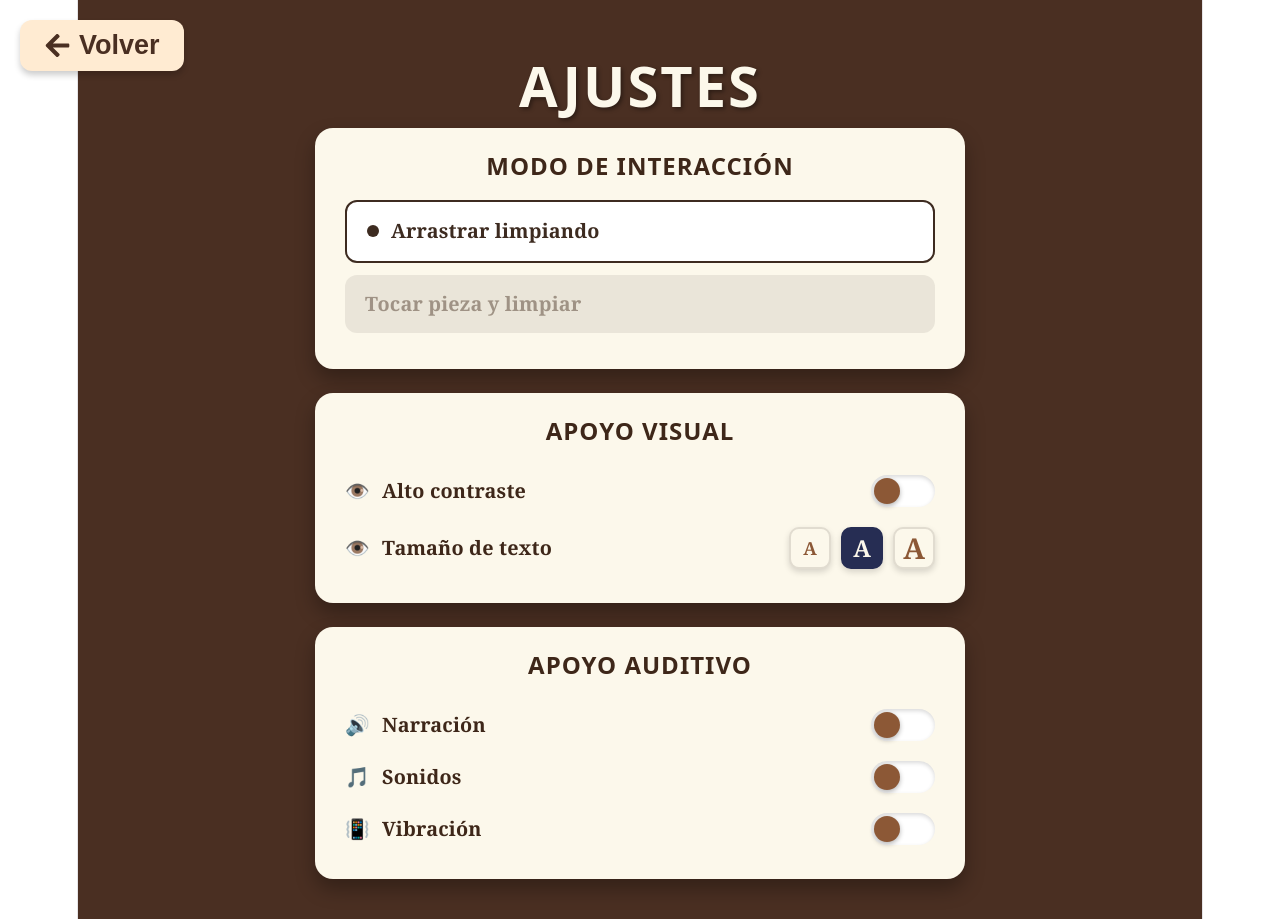
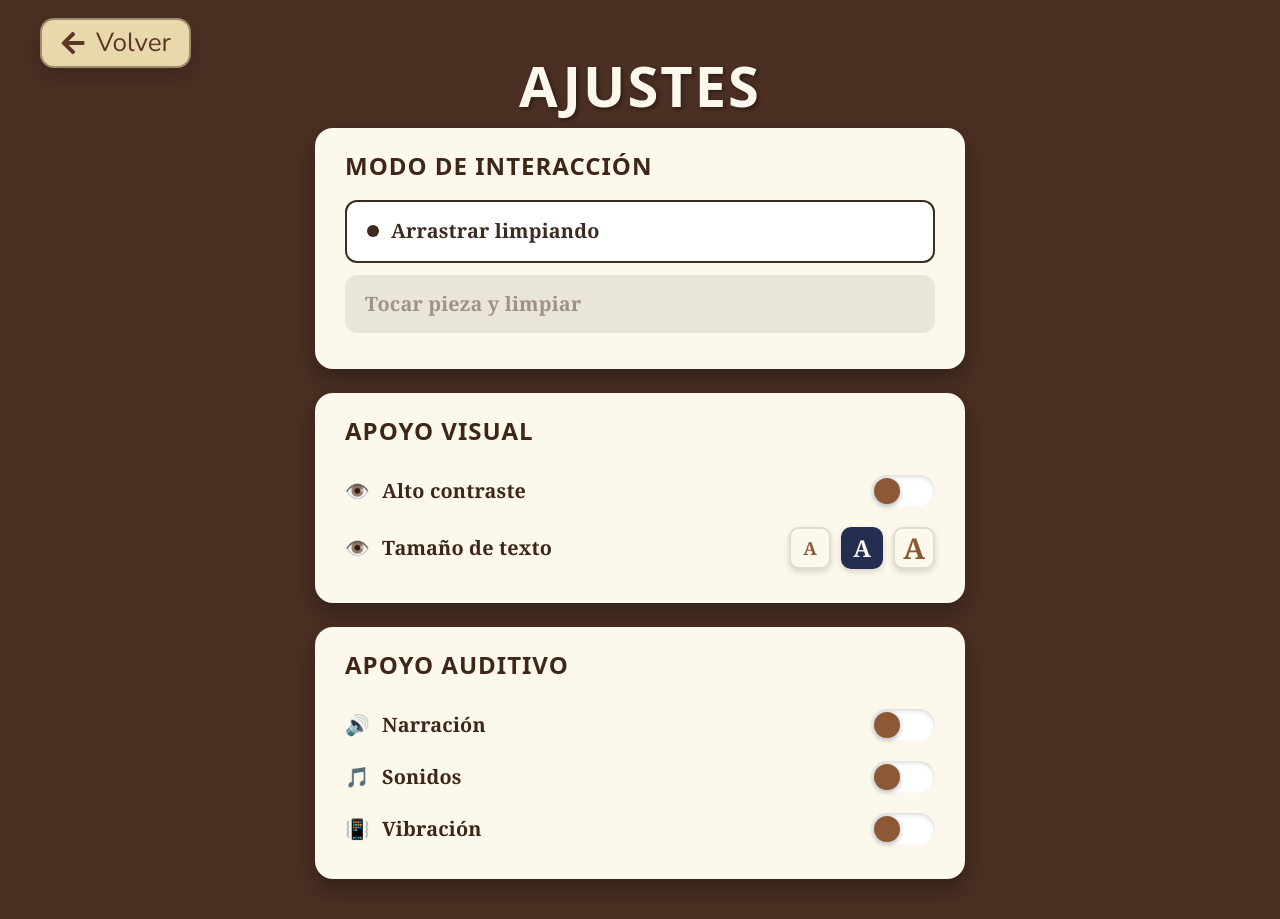
Before and after one commit to agusti03/caminando-web, a React (Vite) app: page /ajustes in a window 1280 px wide. Built offline with nearby package versions, Linux system fonts and the light colour scheme.

Commit message:
Arreglo el botón de volver y lo pongo en todas las páginas, y extiendo el fondo marrón

```diff
--- a/src/index.css
+++ b/src/index.css
@@ -55,15 +55,14 @@ body {
 }
 
 #root {
-  width: 1126px;
-  max-width: 100%;
-  margin: 0 auto;
-  text-align: center;
-  border-inline: 1px solid var(--border);
-  min-height: 100svh;
+#root {
+  width: 100%; /* Cambia de 1126px a 100% */
+  min-height: 100vh; /* Asegura el alto total */
   display: flex;
   flex-direction: column;
   box-sizing: border-box;
+  /* Eliminamos el margin: 0 auto y el border-inline */
+}
 }
 
 h1,
--- a/src/pages/Ajustes.jsx
+++ b/src/pages/Ajustes.jsx
@@ -3,8 +3,13 @@ import { useNavigate } from 'react-router-dom'
 import { FaArrowLeft } from 'react-icons/fa';
 import { useSettings } from '../contexts/SettingsContext';
 
+// CSS
 import './Ajustes.css'; // <--- Importamos tu CSS normal
 import './Coleccion.css';
+
+// Componentes
+
+import BotonVolver from '../components/BotonVolver';
 
 export default function Ajustes() {
     const navigate = useNavigate();
@@ -24,9 +29,7 @@ export default function Ajustes() {
     return (
     <div className="ajustes-screen">
 
-        <button className="btn-volver-top" onClick={() => navigate('/')}>
-                <FaArrowLeft /> Volver
-        </button>
+    <BotonVolver className="btn-volver" onClick={() => navigate(-1)}></BotonVolver>
 
     <h1 className="ajustes-titulo">Ajustes</h1>
 
--- a/src/pages/Coleccion.jsx
+++ b/src/pages/Coleccion.jsx
@@ -15,13 +15,7 @@ function Coleccion() {
   return (
     <div className="escenario-coleccion">
 
-      <BotonVolver className="btn-volver">
-
-      </BotonVolver>
-
-      <button className="btn-volver-top" onClick={() => navigate('/')}>
-        <FaArrowLeft /> Volver
-      </button>
+      <BotonVolver className="btn-volver" onClick={() => navigate(-1)}></BotonVolver>
 
       <TransicionHoja>
         <div className="cuaderno-contenedor">
--- a/src/pages/DetalleGliptodonte.jsx
+++ b/src/pages/DetalleGliptodonte.jsx
@@ -3,7 +3,11 @@ import { useState, useEffect } from 'react';
 import { useNavigate } from 'react-router-dom';
 import { FaArrowLeft } from 'react-icons/fa';
 import './Coleccion.css';
+
+// Componentes
 import TransicionHoja from '../components/TransicionCuaderno';
+import BotonVolver from '../components/BotonVolver'
+
 
 function DetalleGliptodonte() {
   const navigate = useNavigate();
@@ -29,9 +33,8 @@ function DetalleGliptodonte() {
 
   return (
     <div className="escenario-coleccion">
-      <button className="btn-volver-top" onClick={() => navigate('/coleccion')}>
-        <FaArrowLeft /> Volver
-      </button>
+
+      <BotonVolver className="btn-volver" onClick={() => navigate(-1)}></BotonVolver>
 
       <TransicionHoja>
         <div className="cuaderno-contenedor">
--- a/src/pages/Excavacion.jsx
+++ b/src/pages/Excavacion.jsx
@@ -183,7 +183,7 @@ function Excavacion({ onBack }) {
 
   return (
     <div className="excavacion-page">
-      <BotonVolver className="btn-volver" onClick={onBack} />
+      <BotonVolver className="btn-volver" onClick={() => navigate(-1)}></BotonVolver>
 
       {/* Botón de Ayuda */}
       <button
--- a/src/pages/JuegoGliptodonte.jsx
+++ b/src/pages/JuegoGliptodonte.jsx
@@ -52,9 +52,8 @@ function JuegoGliptodonte() {
     return (
     <div className="escenario-coleccion">
 
-      <button className="btn-volver-top" onClick={() => navigate('/detalle-gliptodonte')}>
-        <FaArrowLeft /> Volver
-      </button>
+      <BotonVolver className="btn-volver" onClick={() => navigate(-1)}></BotonVolver>
+
 
       <TransicionHoja>
         <div className="cuaderno-contenedor" style={{ position: 'relative' }}>
--- a/src/pages/Recursos.jsx
+++ b/src/pages/Recursos.jsx
@@ -1,7 +1,13 @@
-import './Recursos.css';
 import { FaGlobe } from 'react-icons/fa';
+import { useNavigate } from 'react-router-dom'
 import { FaChevronLeft, FaChevronRight, FaDownload, FaFacebookSquare, FaInstagram, FaPlay, FaYoutube } from 'react-icons/fa';
 import { getRecursoMedia, recursos } from '../data/recursos';
+
+// CSS
+import './Recursos.css';
+
+// Componentes
+
 import BotonVolver from '../components/BotonVolver';
 
 const SOCIAL_LINKS = [
@@ -28,9 +34,13 @@ const SOCIAL_LINKS = [
 ];
 
 function Recursos({ onBack }) {
+
+  const navigate = useNavigate();
+
   return (
     <div className="recursos-pagina">
-      <BotonVolver className="btn-volver" onClick={onBack} />
+
+      <BotonVolver className="btn-volver" onClick={() => navigate(-1)}></BotonVolver>
 
       <section className="recursos-panel">
         <header className="recursos-header">
```
